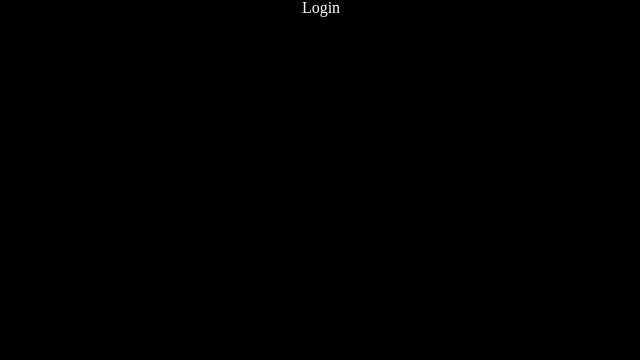
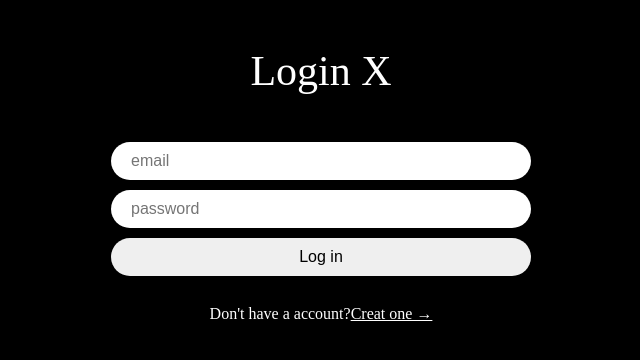
Before and after one commit to ohhhhhho/nwitter-clone, a React (Vite) app: page /login in a window 1280 px wide. Shown: the top 360 px of the page, without its empty margins (319-959 px from the left). Built offline with nearby package versions, Linux system fonts and the light colour scheme.

Commit message:
로그인 페이지 생성

```diff
--- a/src/components/protected-route.tsx
+++ b/src/components/protected-route.tsx
@@ -7,8 +7,7 @@ export default function ProtectedRoute({
   children: React.ReactNode;
 }) {
   const user = auth.currentUser; //firebase에 유저정보 확인
-  console.log("user", user);
-  if (user === null) {
+  if (!user) {
     return <Navigate to="/login" />; //firebase에 유저정보가 없다면 로그인 페이지로
   }
   return children;
--- a/src/routes/create-account.tsx
+++ b/src/routes/create-account.tsx
@@ -2,11 +2,12 @@ import { createUserWithEmailAndPassword, updateProfile } from "firebase/auth";
 import { useState } from "react";
 import styled from "styled-components";
 import { auth } from "../firebase";
-import { useNavigate } from "react-router-dom";
+import { Link, useNavigate } from "react-router-dom";
 import { FirebaseError } from "firebase/app";
 
 const errors = {
-  emailAlready: "That email already exist.",
+  "auth/email-already-in-use": "That email already exist.",
+  "auth/weak-password": "Password should be at least 6 characters.",
 };
 
 const Wrapper = styled.div`
@@ -19,6 +20,7 @@ const Wrapper = styled.div`
 `;
 const Form = styled.form`
   margin-top: 50px;
+  margin-bottom: 10px;
   display: flex;
   flex-direction: column;
   gap: 10px;
@@ -45,6 +47,13 @@ const Error = styled.span`
   color: tomato;
 `;
 
+const Switcher = styled.span`
+  margin-top: 20px;
+  a {
+    color: #fff;
+  }
+`;
+
 export default function CreateAccout() {
   const navigate = useNavigate();
   const [isLoading, setLoading] = useState(false);
@@ -67,6 +76,7 @@ export default function CreateAccout() {
   };
   const onSubmit = async (e: React.FormEvent<HTMLFormElement>) => {
     e?.preventDefault();
+    SetError(""); //버튼 눌렀을때 에러 메세지 초기화
     if (isLoading || name === "" || email === "" || password === "") return; //빈값일때 함수를 종료시킴
     try {
       setLoading(true);
@@ -84,7 +94,13 @@ export default function CreateAccout() {
       //setError
       if (e instanceof FirebaseError) {
         console.log(e.code, e.message);
-        SetError(errors.emailAlready);
+        if (e.message.includes("auth/email-already-in-use")) {
+          SetError(errors["auth/email-already-in-use"]);
+        } else if (e.message.includes("auth/weak-password")) {
+          SetError(errors["auth/weak-password"]);
+        } else {
+          SetError("error");
+        }
       }
     } finally {
       setLoading(false);
@@ -125,6 +141,10 @@ export default function CreateAccout() {
         ></Input>
       </Form>
       {error !== "" ? <Error>{error}</Error> : null}
+      <Switcher>
+        Already have an account?
+        <Link to="/login">Log in &rarr;</Link>
+      </Switcher>
     </Wrapper>
   );
 }
--- a/src/routes/home.tsx
+++ b/src/routes/home.tsx
@@ -3,6 +3,7 @@ import { auth } from "../firebase";
 export default function Home() {
   const logOut = () => {
     auth.signOut();
+    console.log(auth.currentUser);
   };
   return (
     <>
--- a/src/routes/login.tsx
+++ b/src/routes/login.tsx
@@ -1,7 +1,126 @@
+import { useState } from "react";
+import styled from "styled-components";
+import { Link, useNavigate } from "react-router-dom";
+import { FirebaseError } from "firebase/app";
+import { signInWithEmailAndPassword } from "firebase/auth";
+import { auth } from "../firebase";
+
+const errors = {
+  "auth/email-already-in-use": "That email already exist.",
+  "auth/weak-password": "Password should be at least 6 characters.",
+};
+
+const Wrapper = styled.div`
+  height: 100%;
+  display: flex;
+  flex-direction: column;
+  align-items: center;
+  width: 420px;
+  padding: 50px 0px;
+`;
+const Form = styled.form`
+  margin-top: 50px;
+  margin-bottom: 10px;
+  display: flex;
+  flex-direction: column;
+  gap: 10px;
+  width: 100%;
+`;
+const Title = styled.h1`
+  font-size: 42px;
+`;
+const Input = styled.input`
+  padding: 10px 20px;
+  border-radius: 50px;
+  border: none;
+  width: 100%;
+  font-size: 16px;
+  &[type="submit"] {
+    cursor: pointer;
+    &:hover {
+      opacity: 0.8;
+    }
+  }
+`;
+const Error = styled.span`
+  font-weight: 600;
+  color: tomato;
+`;
+const Switcher = styled.span`
+  margin-top: 20px;
+  a {
+    color: #fff;
+  }
+`;
+
 export default function Login() {
+  const navigate = useNavigate();
+  const [isLoading, setLoading] = useState(false);
+  const [email, setEmail] = useState("");
+  const [password, setPassword] = useState("");
+  const [error, SetError] = useState("");
+  const onchange = (e: React.ChangeEvent<HTMLInputElement>) => {
+    const {
+      target: { name, value },
+    } = e;
+    if (name === "email") {
+      setEmail(value);
+    } else if (name === "password") {
+      setPassword(value);
+    }
+    SetError("");
+  };
+  const onSubmit = async (e: React.FormEvent<HTMLFormElement>) => {
+    e?.preventDefault();
+    SetError(""); //버튼 눌렀을때 에러 메세지 초기화
+    if (isLoading || email === "" || password === "") return; //빈값일때 함수를 종료시킴
+    try {
+      setLoading(true);
+      await signInWithEmailAndPassword(auth, email, password);
+      navigate("/");
+    } catch (e) {
+      //setError
+      if (e instanceof FirebaseError) {
+        console.log(e.message);
+        if (e.message.includes("auth/email-already-in-use")) {
+          SetError(errors["auth/email-already-in-use"]);
+        } else if (e.message.includes("auth/weak-password")) {
+          SetError(errors["auth/weak-password"]);
+        } else {
+          SetError("error");
+        }
+      }
+    } finally {
+      setLoading(false);
+    }
+    // console.log(name, email, password);
+  };
   return (
-    <>
-      <h1>Login</h1>
-    </>
+    <Wrapper>
+      <Title>Login X</Title>
+      <Form onSubmit={onSubmit}>
+        <Input
+          name="email"
+          value={email}
+          placeholder="email"
+          type="email"
+          required
+          onChange={onchange}
+        ></Input>
+        <Input
+          name="password"
+          value={password}
+          placeholder="password"
+          type="password"
+          required
+          onChange={onchange}
+        ></Input>
+        <Input type="submit" value={isLoading ? "Loding..." : "Log in"}></Input>
+      </Form>
+      {error !== "" ? <Error>{error}</Error> : null}
+      <Switcher>
+        Don't have a account?<Link to="/create-account">Creat one &rarr;</Link>
+      </Switcher>
+    </Wrapper>
   );
 }
```
